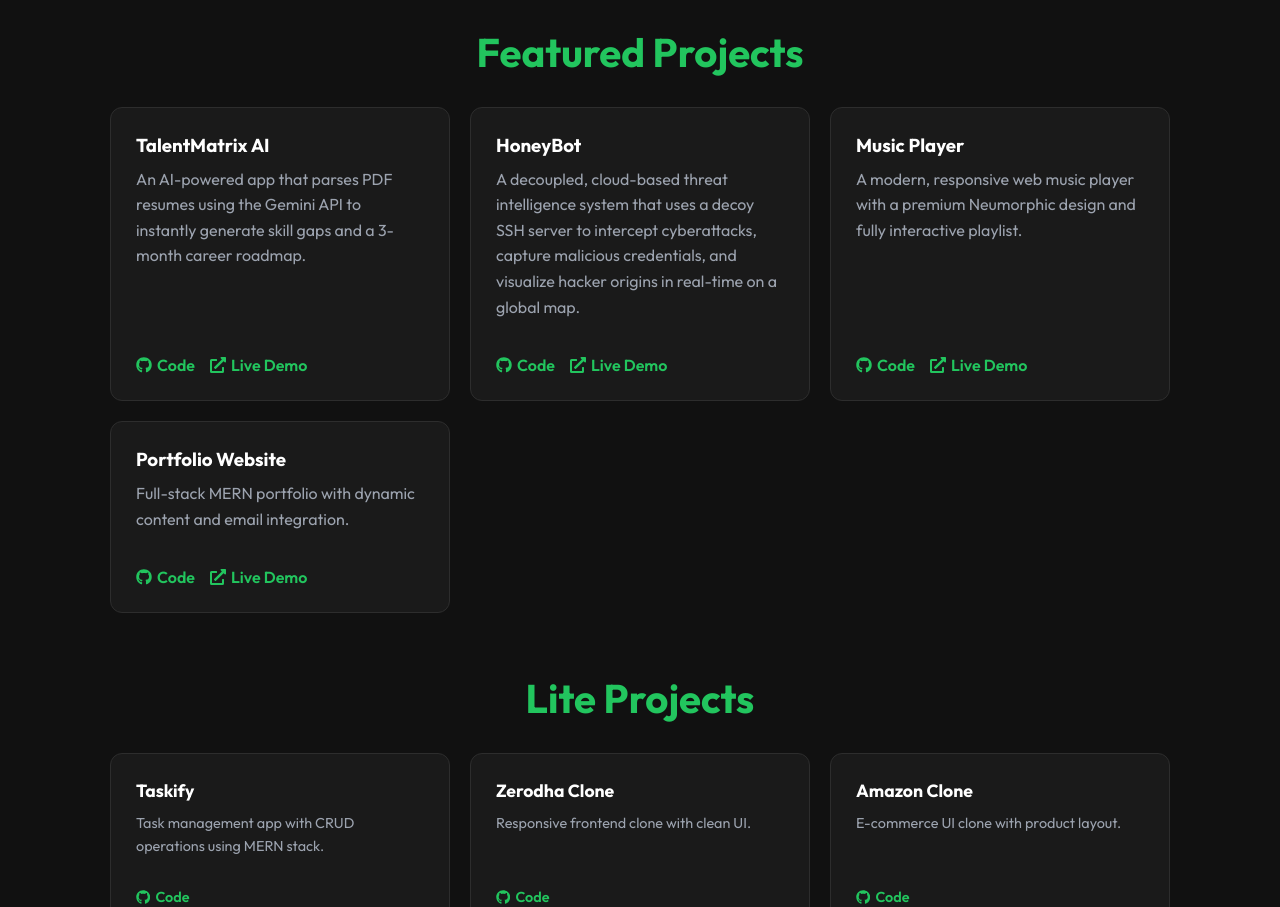
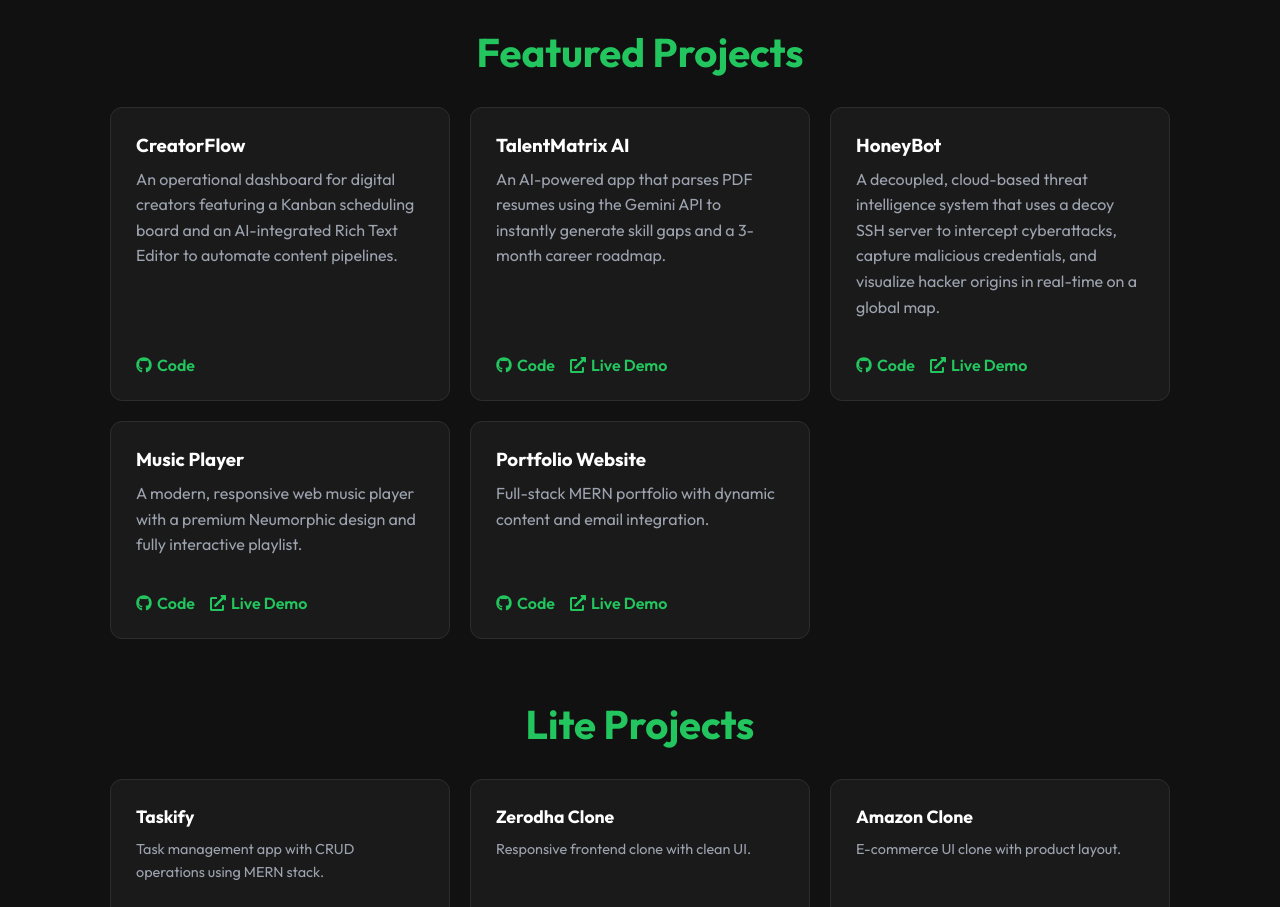
Before and after one commit to ChinmayPatil00/My-Portfolio, a React (Create React App) app in the folder client/: page / in a window 1280 px wide. Shown: the part 2760-3667 px from the top of the page. Built offline with nearby package versions, Linux system fonts and the light colour scheme; the HTML template or start-up script is replaced by a standard one.

Commit message:
Add CreatorFlow project to portfolio

```diff
--- a/client/src/components/Projects.js
+++ b/client/src/components/Projects.js
@@ -3,6 +3,12 @@
 
 function Projects() {
   const featuredProjects = [
+    {
+      name: "CreatorFlow",
+      desc: "An operational dashboard for digital creators featuring a Kanban scheduling board and an AI-integrated Rich Text Editor to automate content pipelines.",
+      github: "https://github.com/ChinmayPatil00/CreatorFlow",
+      live: ""
+    },
     {
       name: "TalentMatrix AI",
       desc: "An AI-powered app that parses PDF resumes using the Gemini API to instantly generate skill gaps and a 3-month career roadmap.",
```
